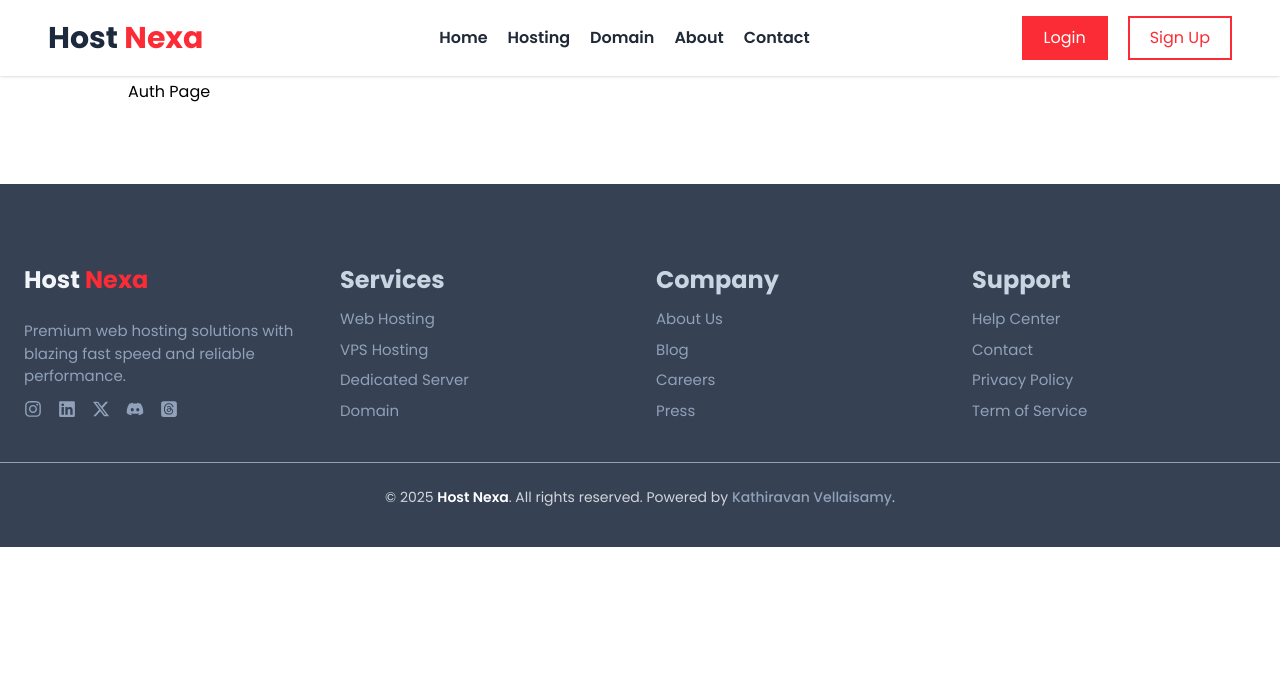
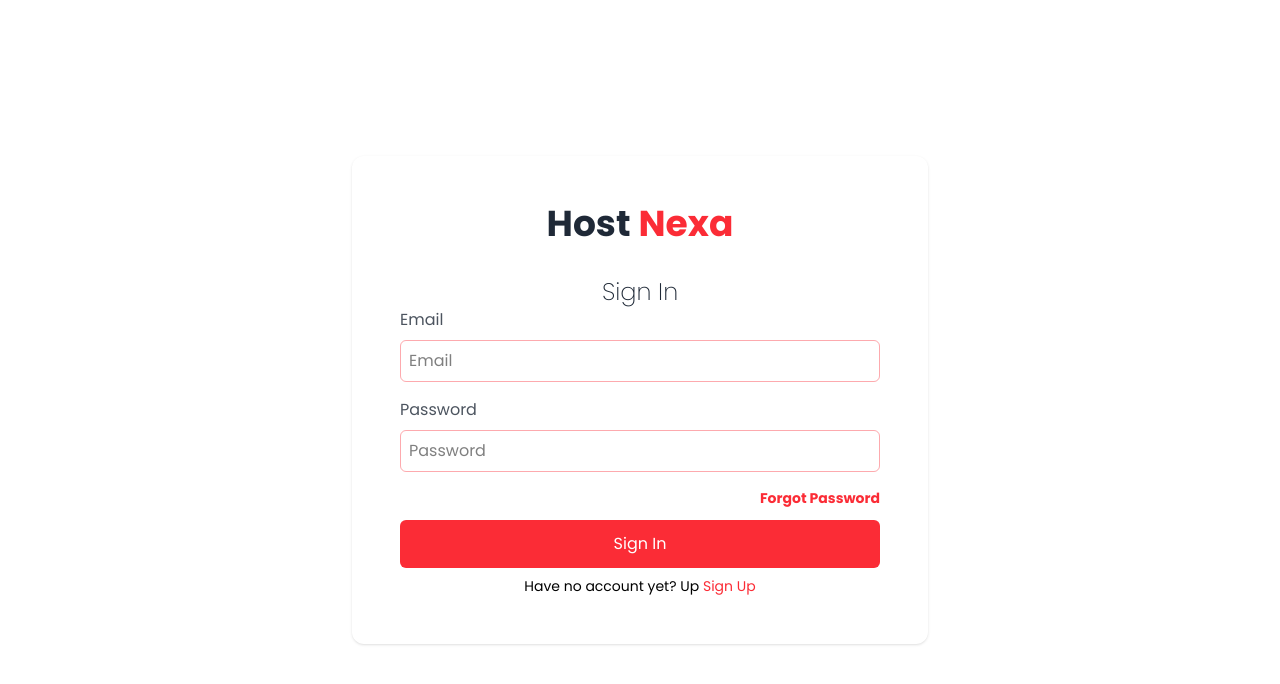
Before and after one commit to kathiravanvellaisamy/web-hosting-website, a React (Vite) app: page /auth in a window 1280 px wide. Shown: the top 684 px of the page. Built offline with nearby package versions, Linux system fonts and the light colour scheme.

Commit message:
auth page added

```diff
--- a/src/App.jsx
+++ b/src/App.jsx
@@ -1,4 +1,4 @@
-import { Route, Routes } from "react-router-dom"
+import { Route, Routes, useLocation } from "react-router-dom"
 import Home from "./pages/Home"
 import Hosting from "./pages/Hosting"
 import Domain from "./pages/Domain"
@@ -10,9 +10,12 @@ import Footer from "./components/Footer";
 
 
 const App = () => {
+
+  const location = useLocation()
+  const hideHeaderFooter = ['/auth'].includes(location.pathname)
   return (
     <>
-      <Navbar />
+      {!hideHeaderFooter &&  <Navbar />}
       <Routes>
         <Route path="/" element={<Home />} />
         <Route path="/hosting" element={<Hosting />} />
@@ -21,7 +24,8 @@ const App = () => {
         <Route path="/contact" element={<Contact />} />
         <Route path="/auth" element={<Auth />} />
       </Routes>
-      <Footer />
+       {!hideHeaderFooter &&   <Footer />}
+
     </>
   )
 }
--- a/src/pages/Auth.jsx
+++ b/src/pages/Auth.jsx
@@ -1,8 +1,65 @@
+import { useState } from "react"
+import { useNavigate } from "react-router-dom"
 
 
 const Auth = () => {
+
+  const navigate = useNavigate()
+  const [isLogin,setIsLogin] = useState(true)
+
   return (
-    <div  className="py-20 mx-auto max-w-5xl ">Auth Page</div>
+    <div  className="flex items-center justify-center h-screen p-4 md:p-0">
+      <div className="w-full max-w-xl mx-auto p-4 md:p-12 shadow  rounded-xl">
+        <div onClick={()=>navigate("/")} className="flex items-center justify-center gap-2 mb-8 mx-auto cursor-pointer">
+          <span className="text-dark text-4xl font-bold">Host</span>
+          <span className="text-primary text-4xl font-bold">Nexa</span>
+        </div>
+
+        <h1 className="text-2xl text-center font-extralight text-dark">
+          {isLogin ? "Sign In" : "Sign Up"}
+        </h1>
+
+
+        {/* Name */}
+       {isLogin ? (
+         ""
+       ):(
+        <div className="mb-4 flex flex-col ">
+          <label className="text-dark/80 mb-2">Name</label>
+          <input type="text" placeholder="Name" className="border border-primary/40 outline-none p-2 rounded-md" />
+        </div>
+       )}
+
+
+        {/* Email Address */}
+        <div className="mb-4 flex flex-col ">
+          <label className="text-dark/80 mb-2">Email</label>
+          <input type="email" placeholder="Email" className="border border-primary/40 outline-none p-2 rounded-md" />
+        </div>
+
+        {/* Password */}
+        <div className="mb-4 flex flex-col">
+          <label className="text-dark/80 mb-2">Password</label>
+          <input type="password" placeholder="Password" className="border border-primary/40 outline-none p-2 rounded-md" />
+        </div>
+
+        <div className="flex justify-end items-end mb-3">
+        <a href="#" className="text-primary font-bold text-sm">Forgot Password</a>
+        </div>
+        <div className="flex justify-center items-center rounded-md py-3 px-5 bg-primary text-white">
+           <button className="cursor-pointer">
+            {isLogin ? "Sign In":"Sign Up"}
+           </button>
+        </div>
+        <p className="text-sm mt-2 text-center">
+          {isLogin ? "Have no account yet? Up " : "You already have an Account?"}
+
+           <a   onClick={()=>setIsLogin(!isLogin)}  className="text-primary cursor-pointer">
+          {isLogin ? "Sign Up " : "Sign In"}
+          </a>
+        </p>
+      </div>
+    </div>
   )
 }
 
```
